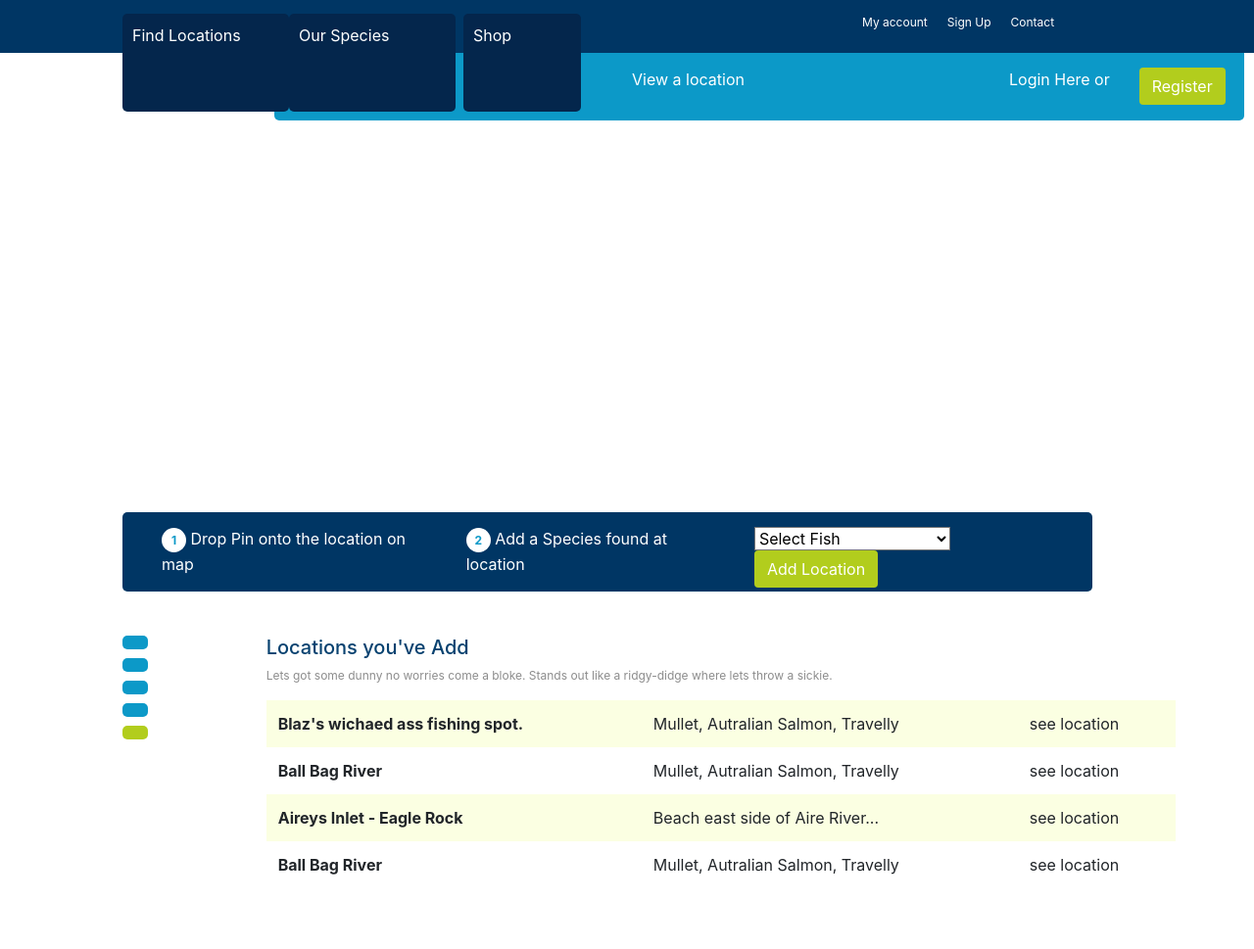
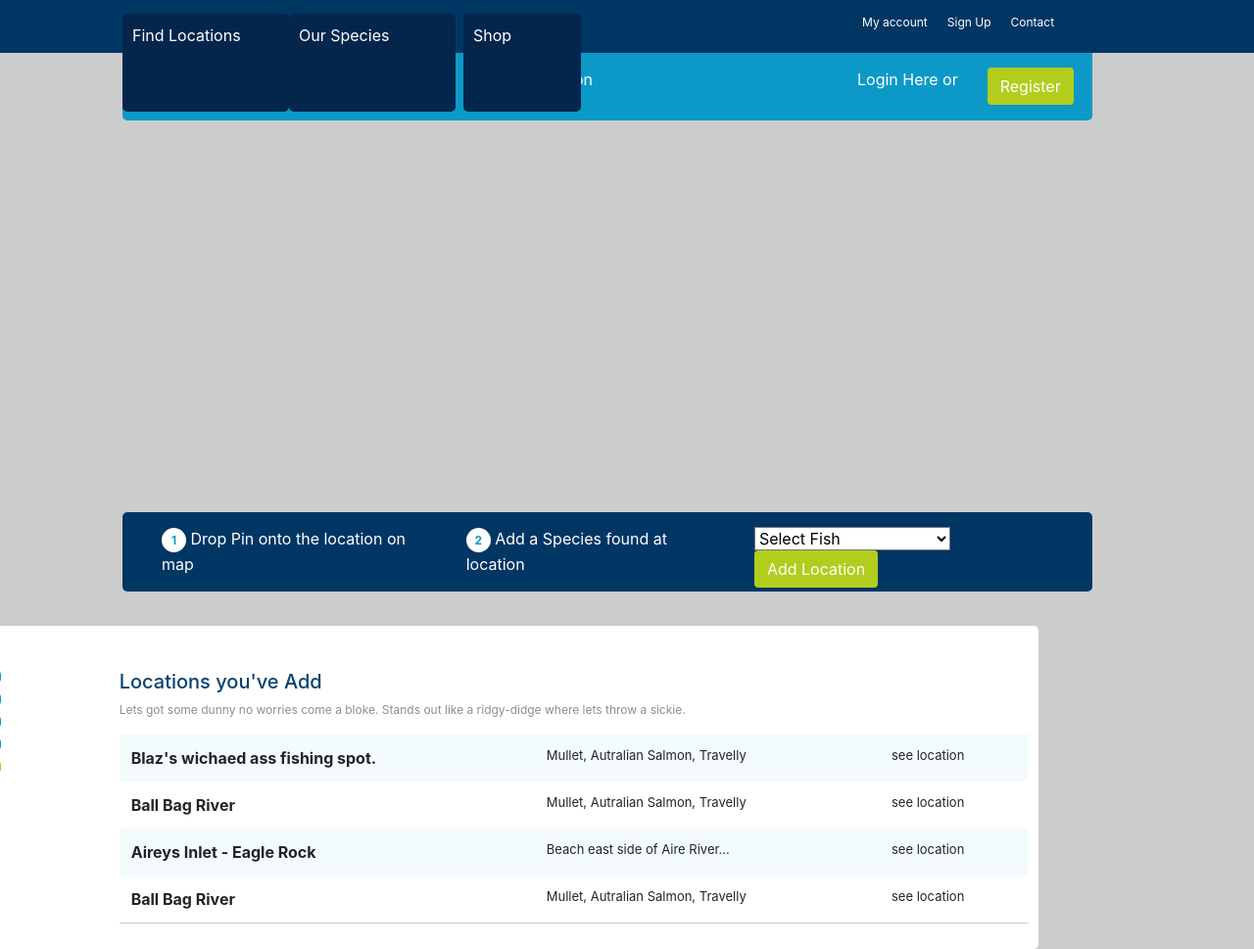
Before and after one commit to marsoins2019/D-WEB, a PHP site: page / in a window 1280 px wide. Shown: the part 75-1044 px from the top of the page at 98% size. Before the commit the page ends 968 px from the top, so only its background shows below. Run offline with PHP 8.4, Linux system fonts and the light colour scheme.

Commit message:
Update style.css

```diff
--- a/COURS/Exercices/locations/locations-tout-genre.com/style.css
+++ b/COURS/Exercices/locations/locations-tout-genre.com/style.css
@@ -1,7 +1,7 @@
 /* les bases  */
 
 body {
-
+   background-color: #ccc;
 }
 h1 {
    color: #fff;
@@ -18,24 +18,24 @@ h2 {
     color: #8d8d8d;
     font-size: 12px;
 }
+
+/* HEADER */
 header {
     background-color: #1569b2;
 }
+
+/* BLOC TEXTE SOUS LE MENU */
 .bCyan {
     background-color: #0c99c8;
     border-bottom-left-radius: 5px;
     border-bottom-right-radius: 5px;
-    margin-left: 280px;
     width: 990px;
+    position: relative;
+    left: -20px;
     z-index: 10;
 }
 .cyan {
     color: #0c99c8;
-}
-.content {
-    background-color: #fff;
-    padding: 10px;
-    border-radius: 5px;
 }
 .strong {
     font-weight: bold;
@@ -70,7 +70,8 @@ nav.menu div.container {
 }
 .lShop  {
     margin-top: 15px;
-    /*position: fixed;  */
+    position: relative;
+    float: left;
     z-index: 99;
 }
 .lShop li {
@@ -137,6 +138,7 @@ div.container:nth-child(3) > div:nth-child(1) > div:nth-child(1) > p:nth-child(1
 .btn {
     color: #fff;
 }
+
 .register {
     margin-left: 200px;
     padding-top: 15px;
@@ -147,7 +149,6 @@ div.container:nth-child(3) > div:nth-child(1) > div:nth-child(1) > p:nth-child(1
 .bCyan p {
     z-index: 9;
 }
-
 .loc {
     display: flex;
     background-color: #003664;
@@ -155,13 +156,21 @@ div.container:nth-child(3) > div:nth-child(1) > div:nth-child(1) > p:nth-child(1
     width: 990px;
     border-radius: 5px;
     position: relative;
-    left: -20px ;
-    /*top: 400px; */
     margin-top: 400px;
+    left: -20px;
 }
 .loc p, .loc form {
     padding-top: 15px;
     margin-left: 25px;
+}
+
+/* ICONES ET TABLEAU */
+.content {
+    background-color: #fff;
+    padding: 10px;
+    border-radius: 5px;
+    margin-top: 35px;
+    margin-left: -80px;
 }
 .badge-secondary {
     color: #0c99c8;
@@ -191,3 +200,31 @@ div.container:nth-child(3) > div:nth-child(1) > div:nth-child(1) > p:nth-child(1
 .table td {
     border-top: none;
 }
+.lLink {
+    color: #b2cd1d;
+}
+.lGray {
+    color: #b8b8b8;
+}
+.table > tbody:nth-child(1) > tr > td:nth-child(2),
+.table > tbody:nth-child(1) > tr > td:nth-child(3) {
+    font-size: 13px;
+}
+.table {
+    border-bottom: 1px solid #ccc;
+}
+/*
+table:last-child > tbody:nth-child(1) > tr > td:nth-child(2),
+table:last-child > tbody:nth-child(1) > tr > td:nth-child(4) {
+    font-size: 13px;
+}
+*/
+
+/* AUTRE METHODE PLUS SIMPLE */
+.lFont {
+    font-size: 13px;
+}
+
+table:last-child.table-striped tbody tr:nth-of-type(odd) {
+    background-color: #f3fbfd;
+}
```
